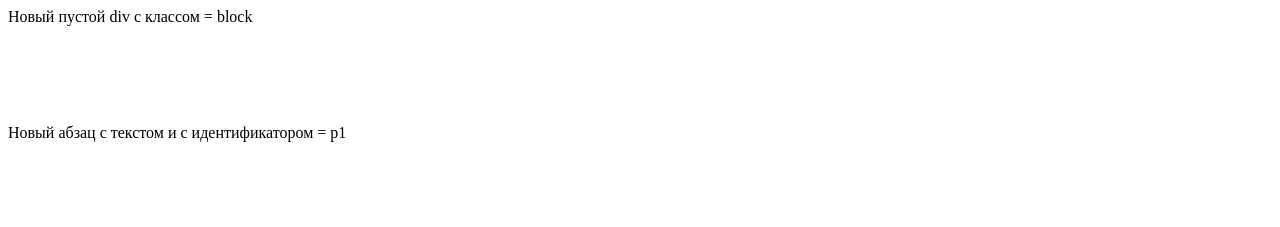
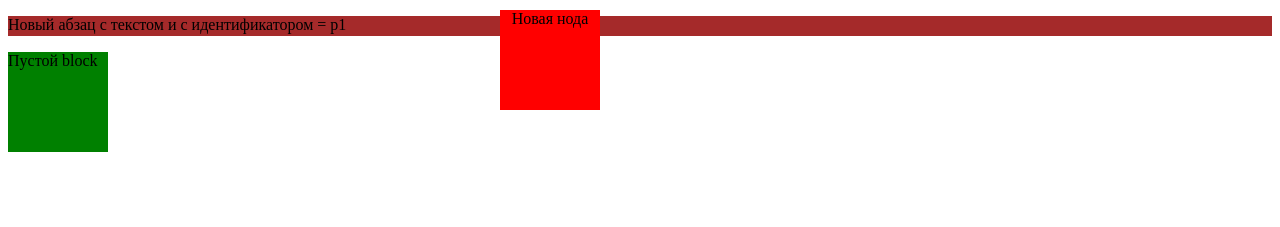
Before and after one commit to megazuz/GLO-course-JS_lesson15, a plain HTML site: page index.html in a window 1280 px wide. Drawn offline with Linux system fonts and the light colour scheme.

Commit message:
half lesson15hard

```diff
--- a/index.html
+++ b/index.html
@@ -5,9 +5,8 @@
     <meta name="viewport" content="width=device-width, initial-scale=1.0">
     <link rel="shortcut icon" href="./favicon.ico">
     <title>Lesson 15</title>
-    <script src="./script.js" defer></script>
 </head>
 <body>
-
+    <script src="./script.js"></script>
 </body>
 </html>
--- a/script.js
+++ b/script.js
@@ -1,40 +1,75 @@
 'use strict';
 
-const DomElement = function (selector = '.block', width = '100%', height = '20px', bg = '', fontSize = '') {
+const DomElement = function (selector) {
     this.selector = selector;
-    this.height = height;
-    this.width = width;
-    this.bg = bg;
-    this.fontSize = fontSize;
-    this.addToDom = function () {
+    this.height = '';
+    this.width = '';
+    this.bg = '';
+    this.fontSize = '';
+    this.addToDom = function (selector) {
         if (selector[0] === '.') {
-            const newDiv = document.createElement('div');
-            newDiv.className = selector.substring(1);
-            newDiv.style.cssText = `
-height: ${height};
-width: ${width};
-bg: ${bg};
-font-size: ${fontSize};
-`
-            newDiv.textContent = 'Новый пустой div с классом = ' + selector.substring(1);
-            document.body.append(newDiv);
+            const newElem = document.createElement('div');
+            newElem.className = selector.substring(1);
+            newElem.textContent = 'Пустой ' + selector.substring(1);
+            newElem.style.cssText = `height: ${this.height};
+width: ${this.width};
+background: ${this.bg};
+font-size: ${this.fontSize};`;
+            document.body.appendChild(newElem);
         };
         if (selector[0] === '#') {
-            const newP = document.createElement('p');
-            newP.id = selector.substring(1);
-            newP.style.cssText = `
-height: ${height};
-width: ${width};
-bg: ${bg};
-font-size: ${fontSize};
-`
-            newP.textContent = 'Новый абзац с текстом и с идентификатором = ' + selector.substring(1);
-            document.body.append(newP);
+            const newElem = document.createElement('p');
+            newElem.id = selector.substring(1);
+            newElem.textContent = 'Новый абзац с текстом и с идентификатором = ' + selector.substring(1);
+            newElem.style.cssText = `height: ${this.height};
+width: ${this.width};
+background: ${this.bg};
+font-size: ${this.fontSize};`;
+            document.body.appendChild(newElem);
         };
     };
 };
+const newP = new DomElement;
+newP.height = '20px';
+newP.bg = 'brown';
+const newElem1 = new DomElement;
+newElem1.width = '100px';
+newElem1.height = '100px';
+newElem1.bg = 'green';
+newElem1.position = 'absolute';
 
-const newElem1 = new DomElement('.block', '80%', '100px', '', '16px');
-newElem1.addToDom();
-const newElem2 = new DomElement('#p1', '80%', '100px', '', '16px');
-newElem2.addToDom();
+document.addEventListener("DOMContentLoaded", newP.addToDom('#p1'));
+document.addEventListener("DOMContentLoaded", newElem1.addToDom('.block'));
+
+const toInt = function (str) { return parseInt(str.split(/\D/).join('')) };
+const nodeMove = function (text, step = 10, max = 1000, min = 0) {
+    text = (toInt(text) + toInt(step));
+    (text < toInt(min)) ? text = 0 : {};
+    (text > toInt(max)) ? text = max : {};
+    return toString(text) + 'px';
+};
+
+const newChild = document.createElement('div');
+newChild.textContent = 'Новая нода';
+newChild.style.background = 'red';
+newChild.style.width = '100px';
+newChild.style.height = '100px';
+newChild.style.textAlign = 'center';
+newChild.style.position = 'absolute';
+newChild.style.top = '10px';
+newChild.style.left = '500px'
+document.addEventListener('keydown', (event) => {
+    const key = event.key;
+    switch (key) {
+        case 'ArrowUp': newChild.style.top = nodeMove(newChild.style.top, -10); break;
+        case 'ArrowDown': newChild.style.top = nodeMove(newChild.style.top, 10, 500); break;
+        case 'ArrowLeft': newChild.style.left = nodeMove(newChild.style.left, -10); break;
+        case 'ArrowRight': newChild.style.left = nodeMove(newChild.style.left, 10, 1000); break;
+    }
+});
+document.body.appendChild(newChild);
+
+
+console.log(newP);
+console.log(newElem1);
+console.log(newChild);
```
